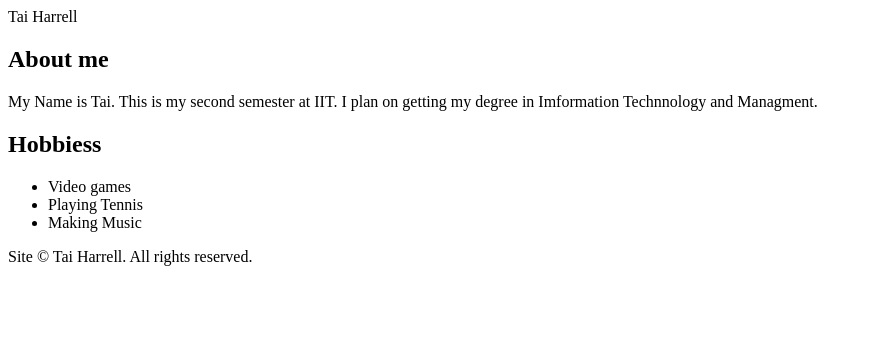
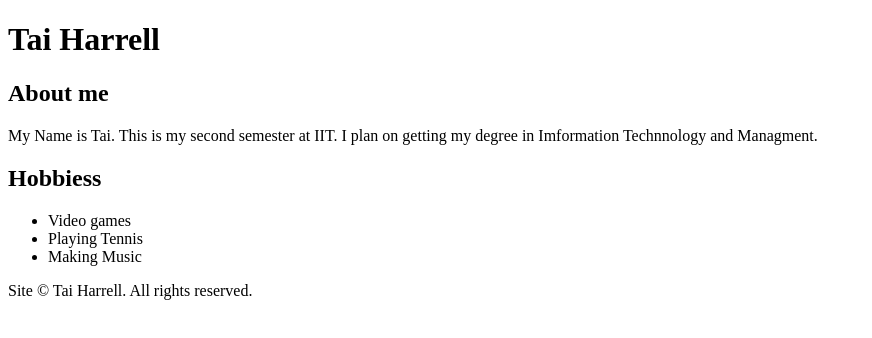
Before and after one commit to trell991/Lab-1, a plain HTML site: page index.html in a window 1280 px wide. Shown: the whole page, without its empty margins (0-872 px from the left). Drawn offline with Linux system fonts and the light colour scheme.

Commit message:
Close Header Tag

```diff
--- a/index.html
+++ b/index.html
@@ -5,7 +5,7 @@
     <meta charset="utf-8">
   </head>
   <body>
-    <header id="header"
+    <header id="header">
     <h1>Tai Harrell</h1>
     <main id="content">
       <h2>About me</h2>
```
